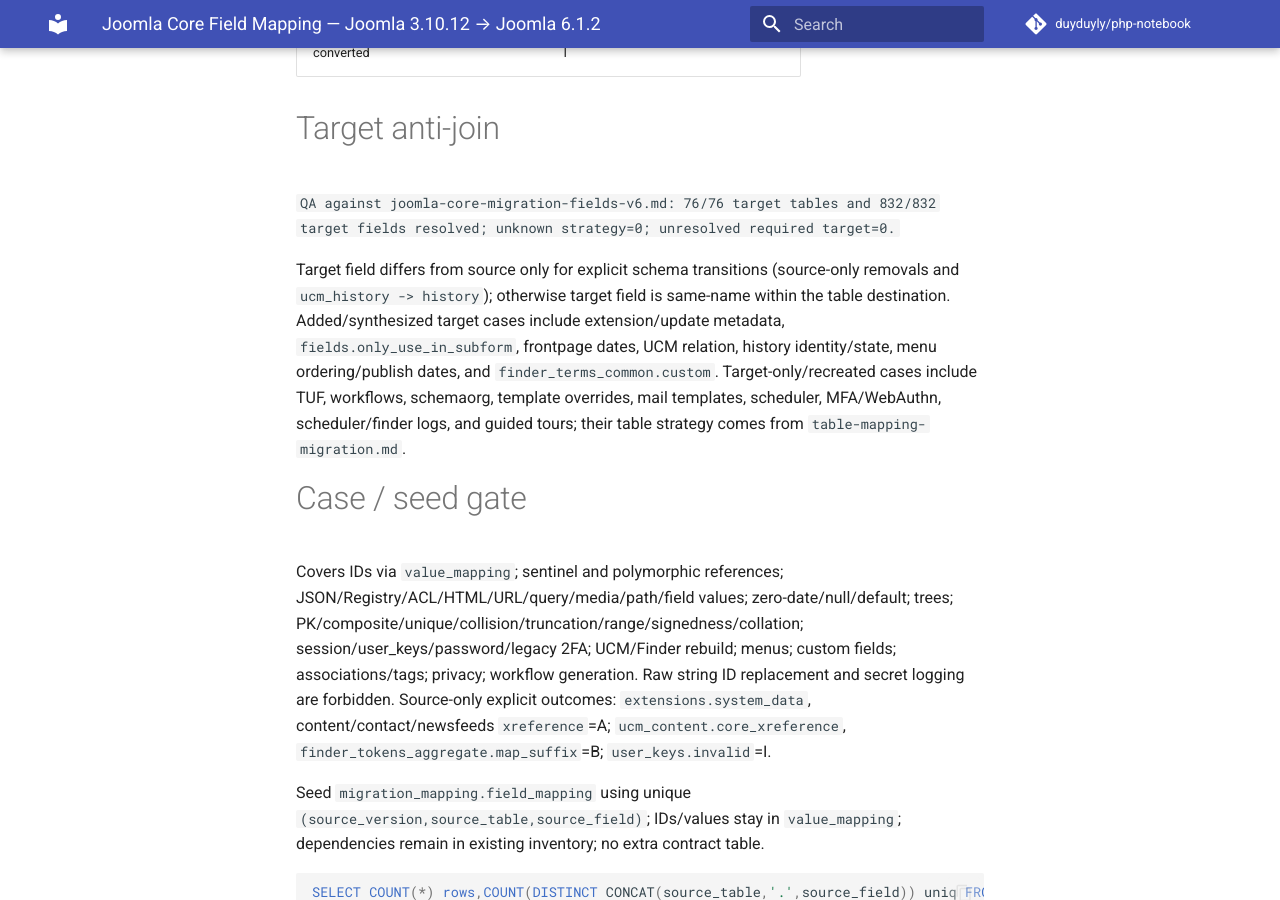
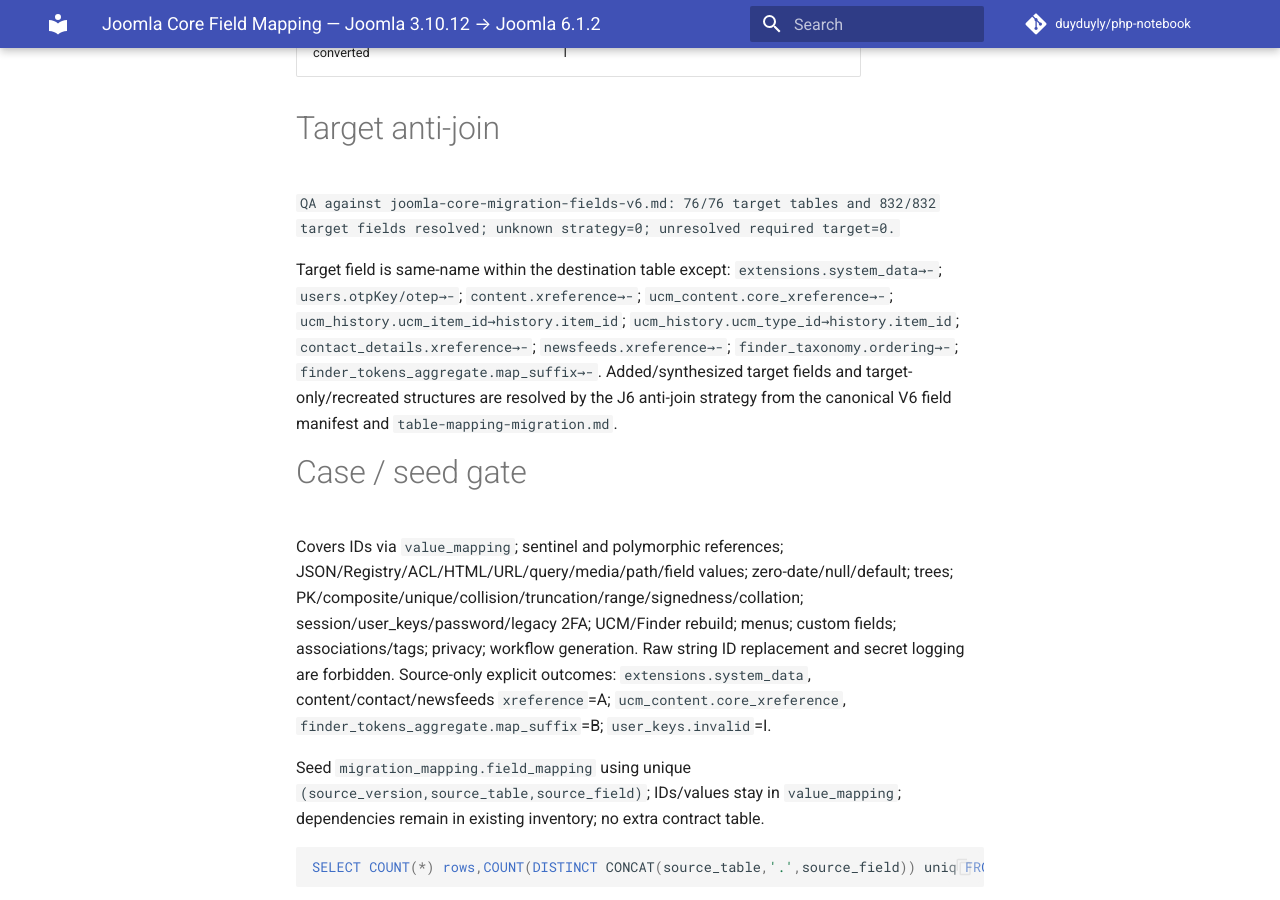
Before and after one commit to duyduyly/php-notebook, an MkDocs documentation site: the page built from docs/joomla/learning/database/migration-plan/field-mapping-migration.md, in a window 1280 px wide and 900 px high, scrolled down 43968 px. Built offline with MkDocs 1.6.1 and Material for MkDocs 9.7.7, drawn with Linux system fonts in a browser that asks for light colours; comment, search, counter and statistics services are not loaded; part of the change alters nothing that is shown; some of the changed text lies outside the part shown.

Commit message:
docs: tighten field mapping target overrides

```diff
--- a/docs/joomla/learning/database/migration-plan/field-mapping-migration.md
+++ b/docs/joomla/learning/database/migration-plan/field-mapping-migration.md
@@ -323,7 +323,7 @@ Verification follows M+X: D schema-safe equality; T semantic conversion; L targe
 |---|:-:|---|
 |type_alias|L|CONTENT_TYPE_ALIAS|
 |core_content_id|B|UCM|
-|content_item_id|L|TAG|
+|content_item_id|L|ENTITY_BY_TYPE_ALIAS|
 |tag_id|L|TAG|
 |tag_date|T|DT|
 |type_id|L|CONTENT_TYPE|
@@ -331,12 +331,12 @@ Verification follows M+X: D schema-safe equality; T semantic conversion; L targe
 |Source|M|X|
 |---|:-:|---|
 |field_id|L|FIELD|
-|item_id|L|FI|
-|value|S|FV|
+|item_id|L|ENTITY_BY_FIELD_CONTEXT|
+|value|S|FIELD_PLUGIN|
 ### #__associations
 |Source|M|X|
 |---|:-:|---|
-|id|L|AI|
+|id|L|ENTITY_BY_ASSOCIATION_CONTEXT|
 |context|L|CONTENT_CONTEXT|
 |key|T|AK|
 ### #__ucm_base
@@ -388,11 +388,11 @@ Verification follows M+X: D schema-safe equality; T semantic conversion; L targe
 |ucm_item_id|T|HID|
 |ucm_type_id|T|HID|
 |version_note|D||
-|save_date|T||
+|save_date|T|DT|
 |editor_user_id|L|USER|
 |character_count|D||
 |sha1_hash|D||
-|version_data|S|HSN|
+|version_data|S|HISTORY_SNAPSHOT|
 |keep_forever|D||
 ## G5
 ### #__template_styles
@@ -424,7 +424,7 @@ Verification follows M+X: D schema-safe equality; T semantic conversion; L targe
 |alias|D||
 |note|D||
 |path|G|TREE|
-|link|S|ML|
+|link|S|QUERY_STRING_WITH_IDS|
 |type|D||
 |published|D||
 |parent_id|L|MENU|
@@ -468,7 +468,7 @@ Verification follows M+X: D schema-safe equality; T semantic conversion; L targe
 |Source|M|X|
 |---|:-:|---|
 |moduleid|L|MODULE|
-|menuid|L|MS|
+|menuid|L|MENU_SENTINEL|
 ## G7
 ### #__contact_details
 |Source|M|X|
@@ -967,7 +967,7 @@ Verification follows M+X: D schema-safe equality; T semantic conversion; L targe
 
 `QA against joomla-core-migration-fields-v6.md: 76/76 target tables and 832/832 target fields resolved; unknown strategy=0; unresolved required target=0.`
 
-Target field differs from source only for explicit schema transitions (source-only removals and `ucm_history -> history`); otherwise target field is same-name within the table destination. Added/synthesized target cases include extension/update metadata, `fields.only_use_in_subform`, frontpage dates, UCM relation, history identity/state, menu ordering/publish dates, and `finder_terms_common.custom`. Target-only/recreated cases include TUF, workflows, schemaorg, template overrides, mail templates, scheduler, MFA/WebAuthn, scheduler/finder logs, and guided tours; their table strategy comes from `table-mapping-migration.md`.
+Target field is same-name within the destination table except: `extensions.system_data→-`; `users.otpKey/otep→-`; `content.xreference→-`; `ucm_content.core_xreference→-`; `ucm_history.ucm_item_id→history.item_id`; `ucm_history.ucm_type_id→history.item_id`; `contact_details.xreference→-`; `newsfeeds.xreference→-`; `finder_taxonomy.ordering→-`; `finder_tokens_aggregate.map_suffix→-`. Added/synthesized target fields and target-only/recreated structures are resolved by the J6 anti-join strategy from the canonical V6 field manifest and `table-mapping-migration.md`.
 
 # Case / seed gate
 
```
